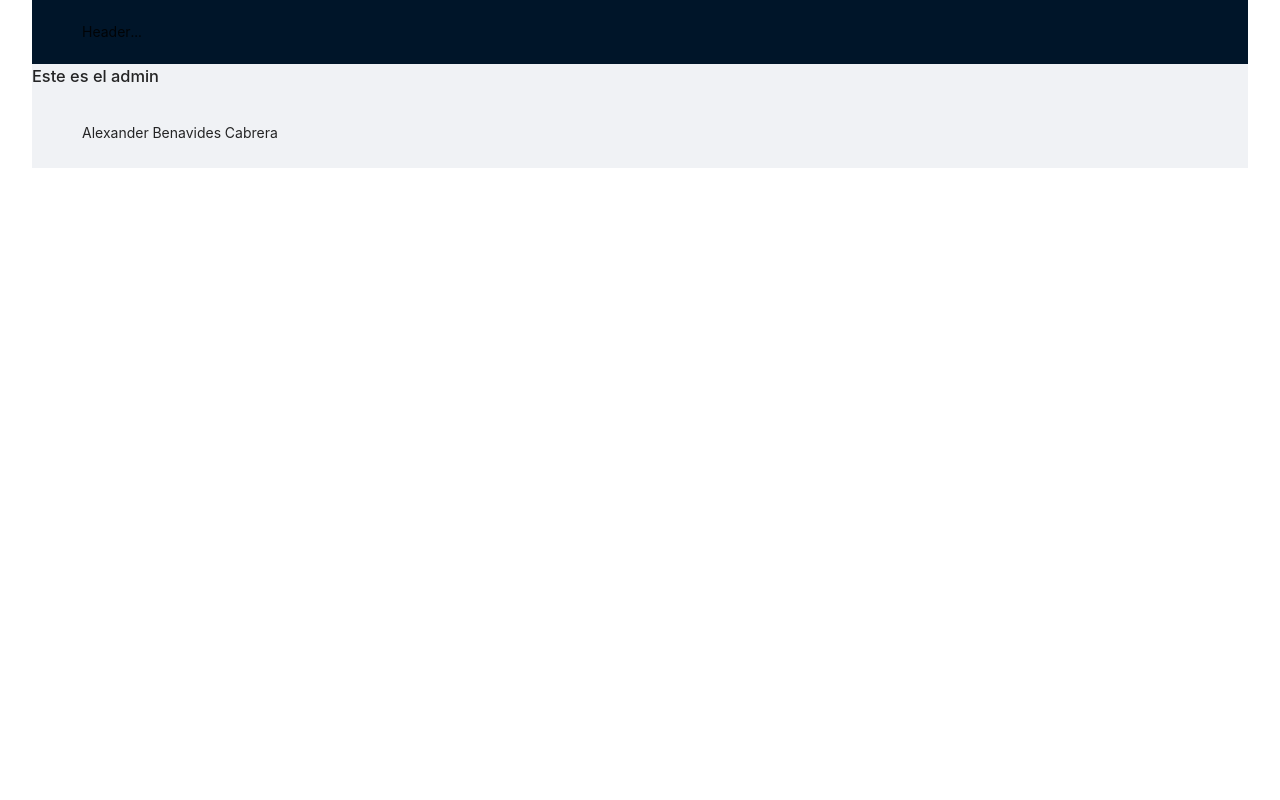
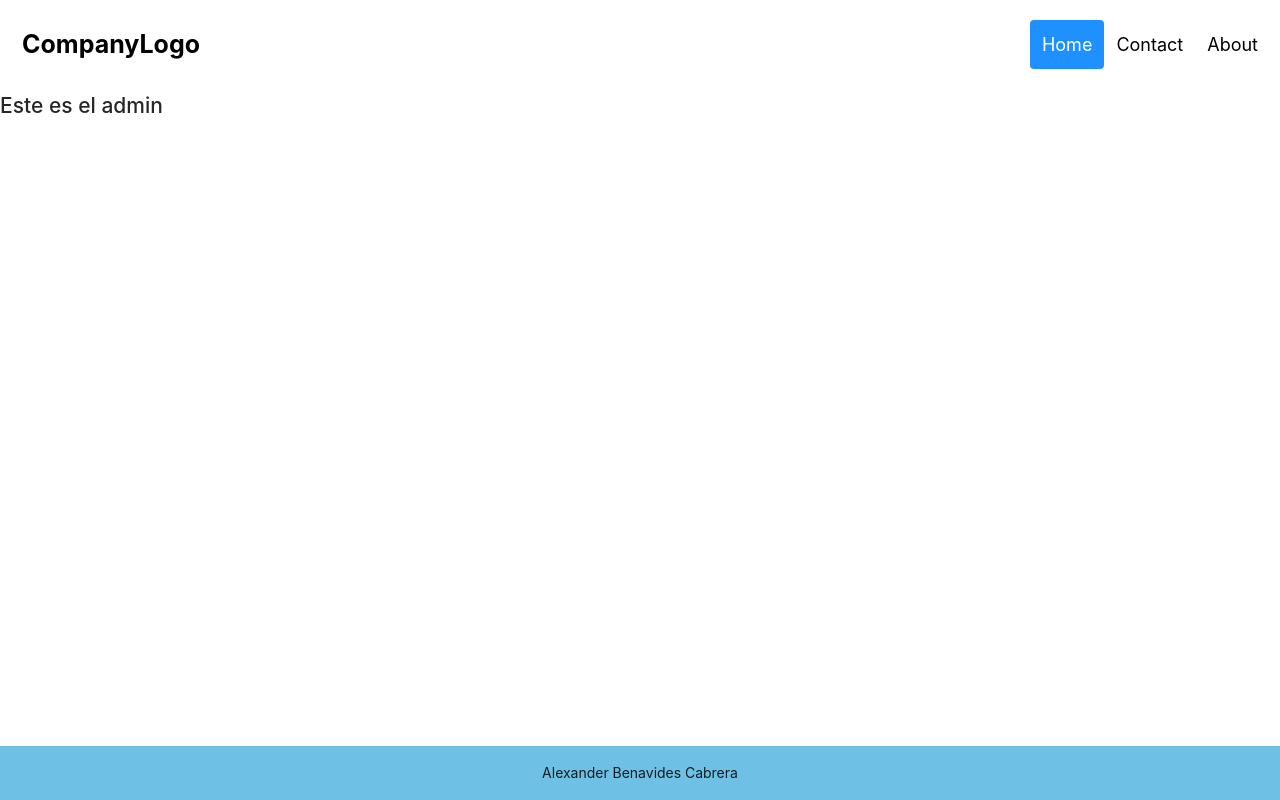
Before and after one commit to alexanderbenavides/app-cursos, a React (Create React App) app: page /admin in a window 1280 px wide. Built offline with nearby package versions, Linux system fonts and the light colour scheme.

Commit message:
agregando estilos a los componentes

```diff
--- a/public/index.html
+++ b/public/index.html
@@ -11,12 +11,12 @@
     />
     <link rel="apple-touch-icon" href="%PUBLIC_URL%/logo192.png" />
     <link rel="manifest" href="%PUBLIC_URL%/manifest.json" />
-        <!-- CSS Reset -->
-    <link href="./reset.css" rel="stylesheet" type="text/css">
+    <!-- CSS Reset -->
+    <link href="./reset.css" rel="stylesheet" type="text/css" />
     <title>App de cursos</title>
   </head>
   <body>
     <noscript>You need to enable JavaScript to run this app.</noscript>
-    <div id="root"></div>
+    <div id="root" style="min-height: 100vh;"></div>
   </body>
 </html>
--- /dev/null
+++ b/src/components/Admin/Header/Header.js
@@ -0,0 +1,18 @@
+import React from "react";
+import "./Header.scss";
+class Header extends React.Component {
+  render() {
+    return (
+      <div className="container-header">
+        <a className="logo">CompanyLogo</a>
+        <div className="container-header__right">
+          <a className="active">Home</a>
+          <a>Contact</a>
+          <a>About</a>
+        </div>
+      </div>
+    );
+  }
+}
+
+export default Header;
--- /dev/null
+++ b/src/components/Admin/Header/Header.scss
@@ -0,0 +1,43 @@
+@import "../../../index.scss";
+.container-header {
+  overflow: hidden;
+  //   background-color: #f1f1f1;
+  padding: 20px 10px;
+  a {
+    float: left;
+    color: black;
+    text-align: center;
+    padding: 12px;
+    text-decoration: none;
+    font-size: 18px;
+    line-height: 25px;
+    border-radius: 4px;
+    &:hover {
+      background-color: #ddd;
+      color: black;
+    }
+  }
+  a.active {
+    background-color: dodgerblue;
+    color: white;
+  }
+  a.logo {
+    font-size: 25px;
+    font-weight: bold;
+  }
+  &__right {
+    float: right;
+  }
+}
+
+@media screen and (max-width: 500px) {
+  .container-header a {
+    float: none;
+    display: block;
+    text-align: left;
+  }
+
+  .container-header__right {
+    float: none;
+  }
+}
--- /dev/null
+++ b/src/components/Admin/Header/index.js
@@ -0,0 +1 @@
+export { default } from "./Header";
--- a/src/index.scss
+++ b/src/index.scss
@@ -1,11 +1,13 @@
 @import "./scss/index.scss";
-body {
+body,
+html {
   margin: 0;
   font-family: -apple-system, BlinkMacSystemFont, "Segoe UI", "Roboto", "Oxygen",
     "Ubuntu", "Cantarell", "Fira Sans", "Droid Sans", "Helvetica Neue",
     sans-serif;
   -webkit-font-smoothing: antialiased;
   -moz-osx-font-smoothing: grayscale;
+  padding: 0;
 }
 
 code {
--- a/src/layouts/Admin/LayoutAdmin.js
+++ b/src/layouts/Admin/LayoutAdmin.js
@@ -1,8 +1,7 @@
 import React from "react";
 import { Route, Switch } from "react-router-dom";
-import { Layout } from "antd";
 import "./LayoutAdmin.scss";
-const { Header, Content, Footer } = Layout;
+import Header from "../../components/Admin/Header";
 class LayoutAdmin extends React.Component {
   constructor(props) {
     super(props);
@@ -13,15 +12,19 @@ class LayoutAdmin extends React.Component {
 
   render() {
     return (
-      <Layout>
-        <Layout>
-          <Header>Header...</Header>
-          <Content>
+      <div>
+        <div>
+          <section>
+            <Header>Header...</Header>
+          </section>
+          <section>
             <LoadRoutes routes={this.state.routes}></LoadRoutes>
-          </Content>
-          <Footer>Alexander Benavides Cabrera</Footer>
-        </Layout>
-      </Layout>
+          </section>
+          <section className="container-footer">
+            <footer>Alexander Benavides Cabrera</footer>
+          </section>
+        </div>
+      </div>
     );
   }
 }
--- a/src/layouts/Admin/LayoutAdmin.scss
+++ b/src/layouts/Admin/LayoutAdmin.scss
@@ -0,0 +1,11 @@
+@import "../../index.scss";
+
+.container-footer {
+  position: absolute;
+  bottom: 0;
+  width: 100%;
+  display: flex;
+  justify-content: center;
+  padding: 1rem;
+  background-color: $primary-color-light;
+}
--- a/src/scss/_variables.scss
+++ b/src/scss/_variables.scss
@@ -1 +1,56 @@
+$defaultFontSize: 16px;
+
 $primary-color: #0098d3;
+$primary-color-hover: #0280b3;
+$primary-color-light: #6ec1e4;
+$primary-color-dark: #8698a5;
+
+$menu-color: #252527;
+
+$font-light: #fff;
+$font-grey-light: #e8e8e8;
+$font-grey: #808080;
+$font-grey-dark: #000;
+$font-dark-light: #252527;
+$font-dark: #000;
+
+$border-light: #fff;
+$border-grey-light: #e8e8e8;
+$border-grey: #808080;
+$border-grey-dark: #595959;
+$border-dark-light: #252527;
+$border-dark: #000;
+
+$background-light: #fff;
+$background-grey-light: #e8e8e8;
+$background-grey: #808080;
+$background-grey-dark: #595959;
+$background-dark-light: #252527;
+$background-dark: #000;
+$background-success: #84b84c1f;
+$background-error: #ff00001f;
+$background-dark-web: #16202b;
+$background-dark-light-web: #1a2734;
+
+$success: #84b84c;
+$error: #f00;
+
+// Social Color
+$youtube: #cd201f;
+$twitter: #1da1f2;
+$facebook: #3b5998;
+$linkedin: #0077b5;
+
+// Responsive down size
+$media-breackpoint-down-xs: 413.98px;
+$media-breackpoint-down-sm: 573.98px;
+$media-breackpoint-down-md: 767.98px;
+$media-breackpoint-down-lg: 991.98px;
+$media-breackpoint-down-xl: 1199.98px;
+
+// Responsive up size
+$media-breackpoint-up-xs: 320px;
+$media-breackpoint-up-sm: 576px;
+$media-breackpoint-up-md: 768px;
+$media-breackpoint-up-lg: 992px;
+$media-breackpoint-up-xl: 1200px;
```
